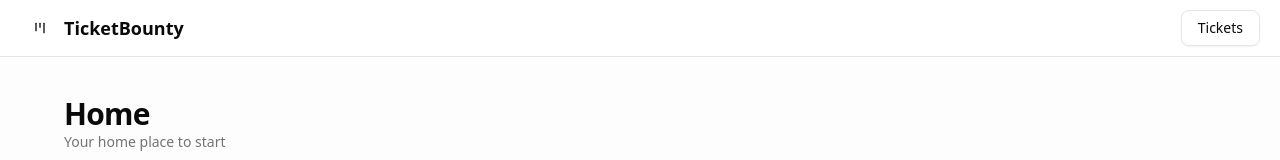
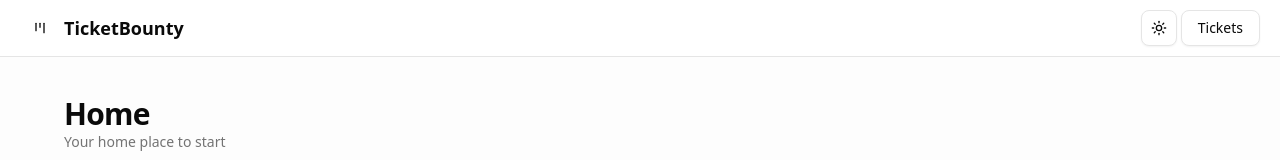
Before and after one commit to EF1874/the-road-to-next, a Next.js app: page / in a window 1280 px wide. Shown: the top 160 px of the page. Built offline with nearby package versions, Linux system fonts and the light colour scheme.

Commit message:
主题切换

```diff
--- a/package.json
+++ b/package.json
@@ -17,6 +17,7 @@
     "clsx": "^2.1.1",
     "lucide-react": "^0.477.0",
     "next": "15.2.0",
+    "next-themes": "^0.4.4",
     "react": "^19.0.0",
     "react-dom": "^19.0.0",
     "tailwind-merge": "^3.0.2",
--- a/src/app/layout.tsx
+++ b/src/app/layout.tsx
@@ -2,6 +2,7 @@
 import type { Metadata } from 'next';
 import { Geist, Geist_Mono } from 'next/font/google';
 import { Header } from '@/components/header';
+import { ThemeProvider } from '@/components/theme/theme-provider';
 
 const geistSans = Geist({
     variable: '--font-geist-sans',
@@ -24,10 +25,11 @@
     children: React.ReactNode;
 }>) {
     return (
-        <html lang='en'>
+        <html suppressHydrationWarning lang='en'>
             <body
                 className={`${geistSans.variable} ${geistMono.variable} antialiased`}
             >
+                <ThemeProvider>
                     <Header />
                     <main
                         className='
@@ -40,6 +42,7 @@
                     >
                         {children}
                     </main>
+                </ThemeProvider>
             </body>
         </html>
     );
--- a/src/components/header.tsx
+++ b/src/components/header.tsx
@@ -2,6 +2,7 @@
 import Link from 'next/link';
 import { homePath, ticketsPath } from '@/paths';
 import { Button, buttonVariants } from './ui/button';
+import { ThemeSwitcher } from './theme/theme-switcher';
 
 export const Header = () => {
     return (
@@ -14,7 +15,7 @@
                 w-full flex justify-between py-2.5 px-5
             '
             >
-                <li>
+                <li className="flex align-middle justify-center gap-x-1">
                     <Button asChild variant='ghost'>
                         <Link href={homePath}>
                             <LucideKanban />
@@ -24,7 +25,8 @@
                         </Link>
                     </Button>
                 </li>
-                <li>
+                <li className="flex align-middle justify-center gap-x-1">
+                    <ThemeSwitcher />
                     <Link
                         href={ticketsPath}
                         className={buttonVariants({
--- /dev/null
+++ b/src/components/theme/theme-provider.tsx
@@ -0,0 +1,15 @@
+import { ThemeProvider as BaseThemeProvider } from 'next-themes';
+
+type ThemeProviderProps = {
+    children: React.ReactNode;
+};
+
+const ThemeProvider = ({ children }: ThemeProviderProps) => {
+    return (
+        <BaseThemeProvider attribute='class' defaultTheme='system' enableSystem>
+            {children}
+        </BaseThemeProvider>
+    );
+};
+
+export { ThemeProvider };
--- /dev/null
+++ b/src/components/theme/theme-switcher.tsx
@@ -0,0 +1,30 @@
+'use client';
+
+import { useTheme } from 'next-themes';
+import { Button } from '../ui/button';
+import { LucideMoon, LucideSun } from 'lucide-react';
+
+const ThemeSwitcher = () => {
+    const { theme, setTheme } = useTheme();
+
+    return (
+        <Button
+            variant='outline'
+            size='icon'
+            onClick={() => {
+                setTheme(theme === 'dark' ? 'light' : 'dark');
+            }}
+        >
+            <LucideSun
+                className='w-4 h-4 rotate-0 scale-100 transition-all
+                    dark:-rotate-90 dark:-scale-0'
+            />
+            <LucideMoon
+                className='absolute w-4 h-4 rotate-90 scale-0 transition-transform
+                    dark:-rotate-0 dark:scale-100'
+            />
+        </Button>
+    );
+};
+
+export { ThemeSwitcher };
```
Also changed, not shown: 1 other file (tests, documents, lock files or other folders). Lines whose indentation alone changed are shown as unchanged.
